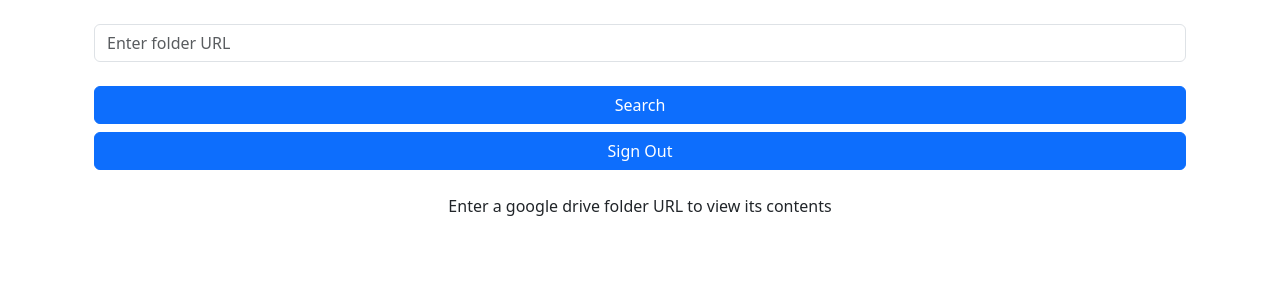
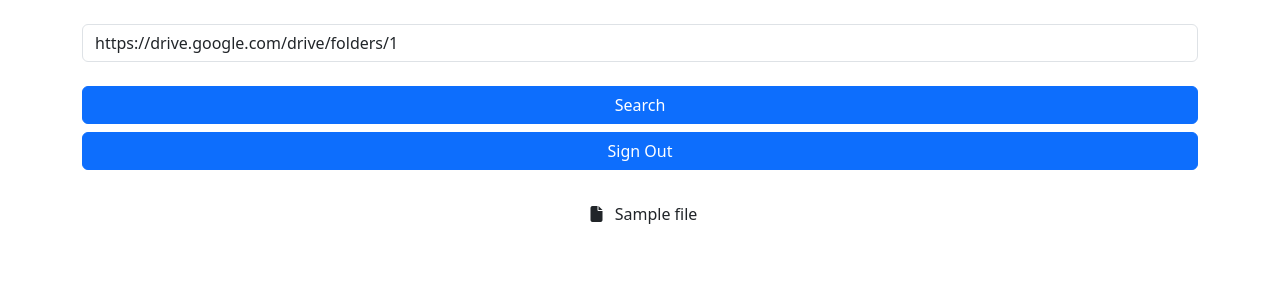
Before and after one commit to Ahmed-HS/FileLister, a Django app: template lister/templates/home.html in a window 1280 px wide. Shown: the top 300 px of the page. Run offline with Django 4.2, Linux system fonts and the light colour scheme; the template is opened without the code that fills it: most values are stand-ins (such as "Sample title", 1, 10 or a date in 2020); some libraries are stand-ins or nearby versions.

Commit message:
Made clicking folders show their contents

```diff
--- a/FileLister/settings.py
+++ b/FileLister/settings.py
@@ -38,7 +38,7 @@
     'django.contrib.messages',
     'django.contrib.staticfiles',
     'lister.apps.ListerConfig',
-     # The following apps are required for authentiction:
+     # The following apps are required for authentication:
     'django.contrib.sites',
     'allauth',
     'allauth.account',
@@ -145,6 +145,8 @@
 LOGIN_REDIRECT_URL = '/'
 ACCOUNT_LOGOUT_REDIRECT_URL = "/lister/login"
 
+SOCIALACCOUNT_STORE_TOKENS = True
+
 SOCIALACCOUNT_PROVIDERS = {
     'google': {
         'SCOPE': [
--- a/lister/templates/home.html
+++ b/lister/templates/home.html
@@ -4,36 +4,67 @@
 
 {% block content %}
 
-<div class="container text-center">
+<style>
+    ul {
+        overflow: scroll;
+        max-height: 70vh;
+        -ms-overflow-style: none;
+        scrollbar-width: none;
+    }
+
+    ul::-webkit-scrollbar {
+        display: none;
+    }
+</style>
 
 <form class="d-grid gap-2 col-12 my-4" method="post" action="{% url 'account_logout' %}">
 
     <div class="input-group mb-3">
-            <input id="urlInput"type="text" class="form-control" placeholder="Enter folder URL" aria-label="Url">
+        <input id="urlInput" type="text" class="form-control" placeholder="Enter folder URL" aria-label="Url"
+            value="https://drive.google.com/drive/folders/{{folderId}}">
     </div>
     <button id="searchBtn" type="button" class="btn btn-primary">Search</button>
-        <script>
-            searchBtn = document.getElementById("searchBtn")
-            searchBtn.onclick = () => {
-                url = document.getElementById("urlInput").value;
-                if(!url.startsWith("https://drive.google.com/drive/folders/")) {
-                    alert("Please enter a valid google drive folder url")
-                    return
-                }
-                fetch(window.location.origin + `/lister/home?url=${url}`)
-                .then((response) => response.text())
-                .then((html) => {
-                    document.getElementById("searchResults").innerHTML = html;
-                });
-            }
-        </script>
+
     {% csrf_token %}
     <button type="submit" class="btn btn-primary">Sign Out</button>
 </form>
 
-    <div id="searchResults">
-        <p>Enter a google drive folder URL to view its contents </p>
-    </div>
-</div>
+{% if filesList %}
+<ul class="list-group list-group-flush">
+
+    {% for file in filesList %}
+    {% if file.isFolder %}
+    <li>
+        <a class="list-group-item list-group-item-action link-primary" href="/lister/home?folderId={{file.id}}"><i
+                class="fa-solid fa-folder mx-2"></i>{{file.name}}</a>
+    </li>
+    {% else %}
+    <li class="list-group-item">
+        <i class="fa-solid fa-file mx-2"></i>
+        {{file.name}}
+    </li>
+    {% endif %}
+    {% endfor %}
+</ul>
+{% else %}
+<p>No files found</p>
+{% endif %}
+<script>
+    searchBtn = document.getElementById("searchBtn")
+
+    function search(url) {
+        const parts = url.split('/');
+        folderId = parts.at(-1);
+        window.open(`/lister/home?folderId=${folderId}`, "_self")
+    }
+    searchBtn.onclick = () => {
+        url = document.getElementById("urlInput").value;
+        if (!url.startsWith("https://drive.google.com/drive/folders/")) {
+            alert("Please enter a valid google drive folder url")
+            return
+        }
+        search(url)
+    }
+</script>
 
 {% endblock %}
```
Also changed, not shown: lister/drive.py (+13 -9 lines), lister/templates/filesList.html (deleted, +0 -18 lines), lister/views.py (+9 -7 lines). Lines whose indentation alone changed are shown as unchanged.
